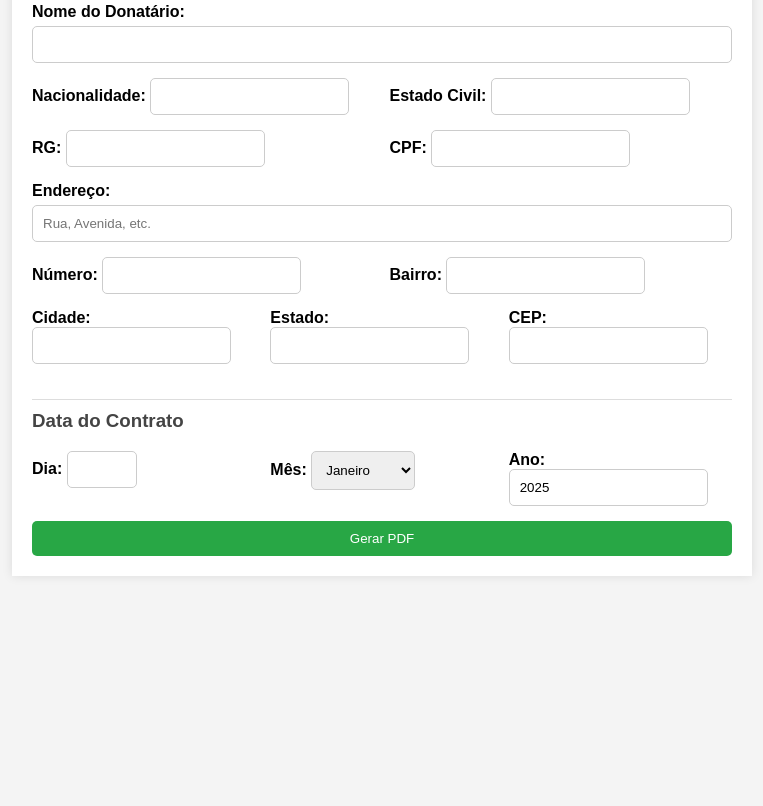
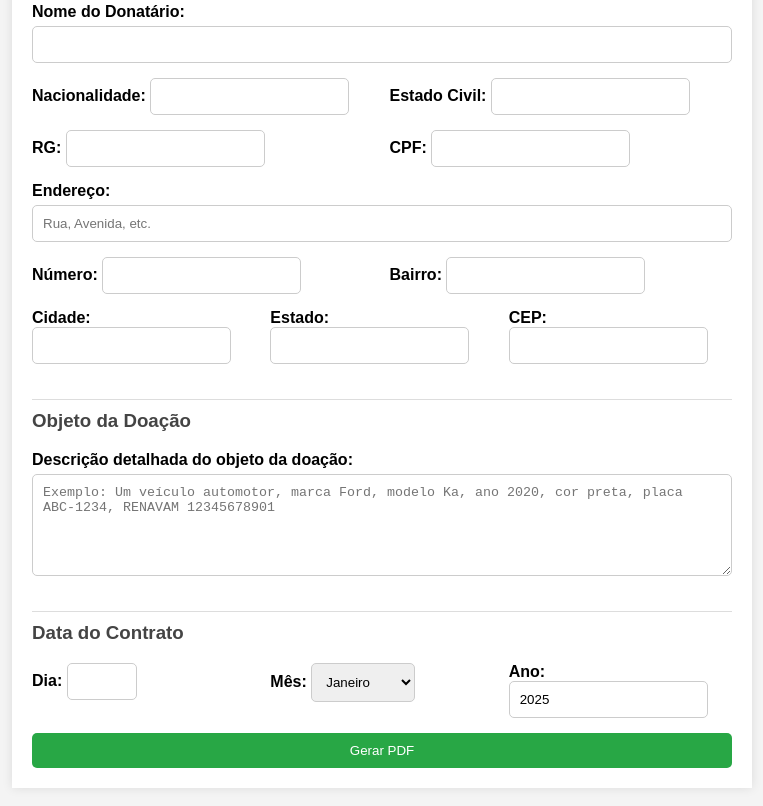
Before and after one commit to Junior2099/Donation-contract---Brazilian, a plain HTML site: page index.html in a window 1280 px wide. Shown: the part 741-1547 px from the top of the page, without its empty margins (258-1021 px from the left). Before the commit the page ends 1367 px from the top, so only its background shows below. Drawn offline with nearby package versions, Linux system fonts and the light colour scheme.

Commit message:
Update index.html

```diff
--- a/index.html
+++ b/index.html
@@ -40,7 +40,7 @@
             font-weight: bold;
         }
 
-        input, select {
+        input, select, textarea {
             margin-bottom: 15px;
             padding: 10px;
             border: 1px solid #ccc;
@@ -74,6 +74,11 @@
 
         .form-col {
             flex: 1;
+        }
+
+        textarea {
+            resize: vertical;
+            min-height: 80px;
         }
     </style>
 
@@ -195,6 +200,10 @@
                 </div>
             </div>
 
+            <h3 class="section-title">Objeto da Doação</h3>
+            <label for="objetoDoacao">Descrição detalhada do objeto da doação:</label>
+            <textarea id="objetoDoacao" placeholder="Exemplo: Um veículo automotor, marca Ford, modelo Ka, ano 2020, cor preta, placa ABC-1234, RENAVAM 12345678901" required></textarea>
+
             <h3 class="section-title">Data do Contrato</h3>
             <div class="form-row">
                 <div class="form-col">
@@ -268,6 +277,10 @@
             const estadoDonatario = document.getElementById('estadoDonatario').value;
             const cepDonatario = document.getElementById('cepDonatario').value;
 
+
+            const objetoDoacao = document.getElementById('objetoDoacao').value;
+
+
             const diaContrato = document.getElementById('diaContrato').value;
             const mesContrato = document.getElementById('mesContrato').value;
             const anoContrato = document.getElementById('anoContrato').value;
@@ -333,7 +346,7 @@
             doc.setFont("helvetica", "normal");
             const clausulas = [
                 "CLÁUSULA PRIMEIRA - DO OBJETO",
-                "Pelo presente instrumento particular e na melhor forma de direito, o DOADOR, livre e espontaneamente, doa ao DONATÁRIO, que aceita, sem imposição de quaisquer condições ou encargos, nos termos do Artigo 538 e seguintes do Código Civil Brasileiro.",
+                `Pelo presente instrumento particular e na melhor forma de direito, o DOADOR, livre e espontaneamente, doa ao DONATÁRIO, que aceita, sem imposição de quaisquer condições ou encargos, nos termos do Artigo 538 e seguintes do Código Civil Brasileiro, o seguinte bem: ${objetoDoacao}.`,
 
                 "CLÁUSULA SEGUNDA - DA IRREVOGABILIDADE",
                 "A presente doação é feita em caráter irrevogável e irretratável, não podendo o DOADOR reclamá-la a qualquer título.",
@@ -360,7 +373,6 @@
                 }
             }
 
-
             y += 15;
             doc.text(`${cidadeDoador}, ${diaContrato} de ${mesContrato} de ${anoContrato}.`, 105, y, { align: "center" });
 
@@ -372,7 +384,6 @@
             doc.text("Doador", 65, y, { align: "center" });
             doc.text("Donatário", 145, y, { align: "center" });
 
-
             doc.save('contrato_doacao.pdf');
         }
     </script>
```
